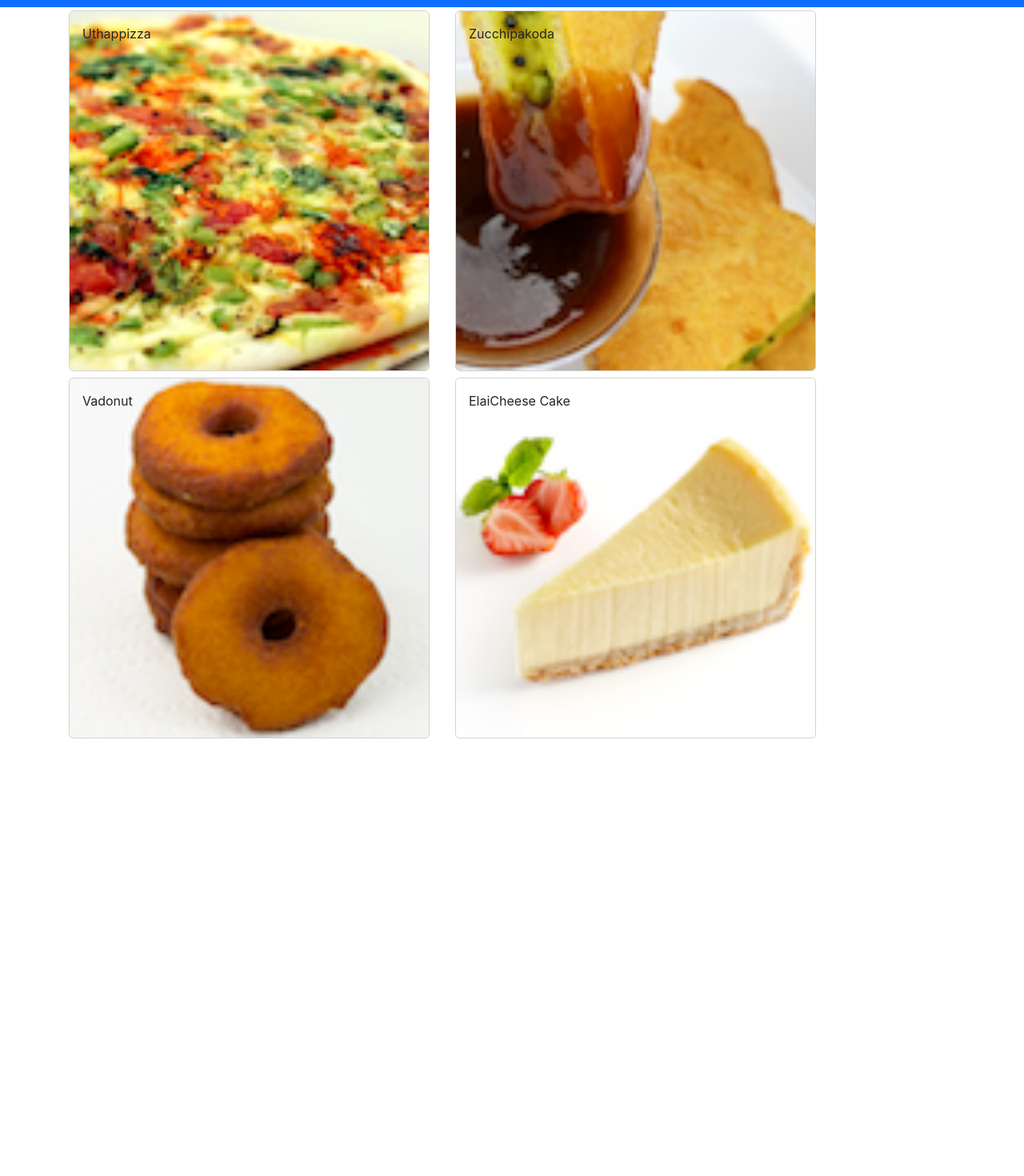
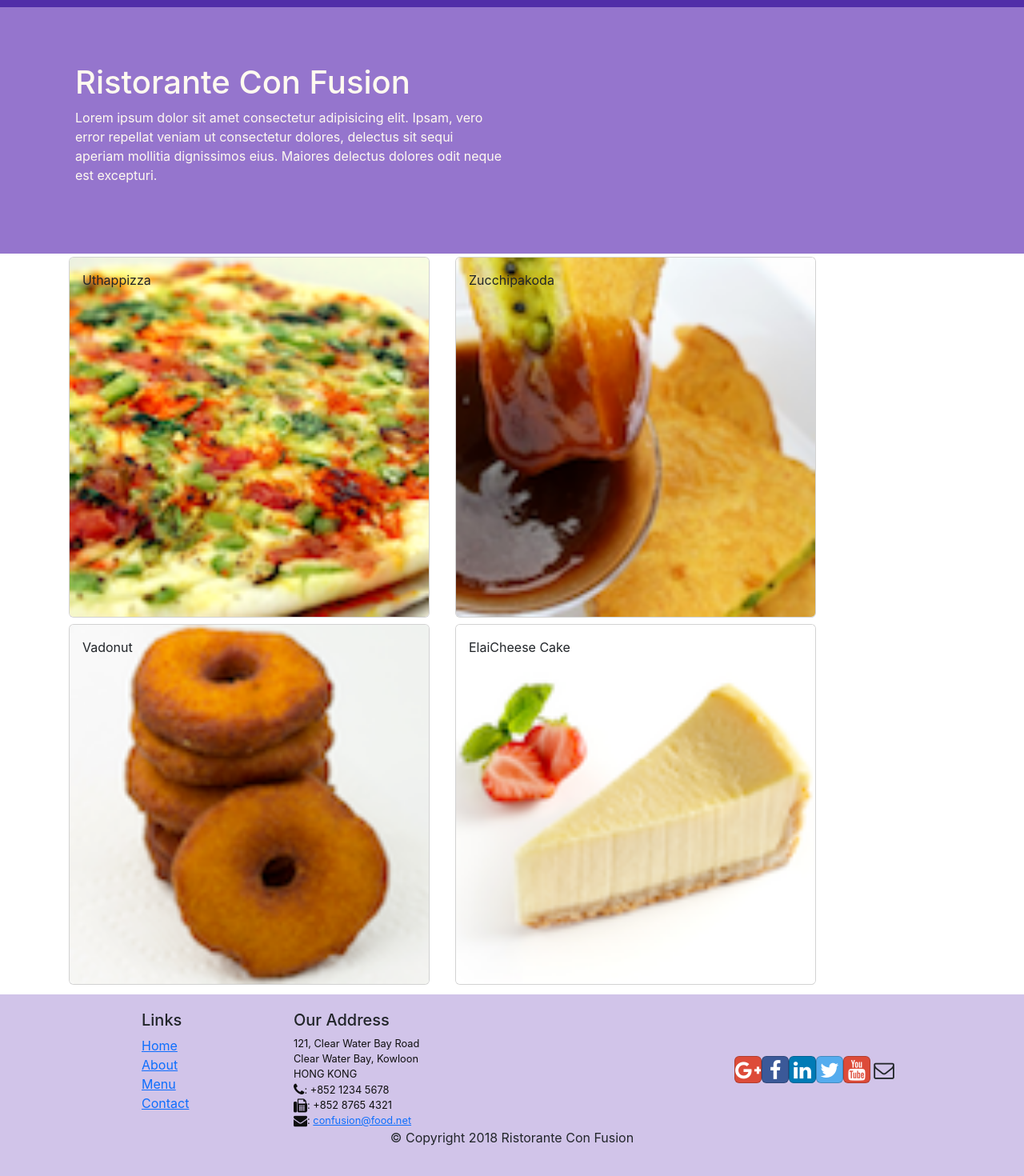
Before and after one commit to rafirm29/react-front-end-web-development, a React (Create React App) app: page /contactus in a window 1280 px wide. Shown: the part 47-1517 px from the top of the page at 80% size. Before the commit the page ends 982 px from the top, so only its background shows below. Built offline with nearby package versions, Linux system fonts and the light colour scheme.

Commit message:
added header and footer component

```diff
--- /dev/null
+++ b/src/App.css
@@ -0,0 +1,33 @@
+.row-header {
+  margin: 0px auto;
+  padding: 0px auto;
+}
+
+.row-content {
+  margin: 0px auto;
+  padding: 50px 0px 50px 0px;
+  border-bottom: 1px ridge;
+  min-height: 400px;
+}
+
+.footer {
+  background-color: #d1c4e9;
+  margin: 0px auto;
+  padding: 20px 0px 20px 0px;
+}
+.jumbotron {
+  padding: 70px 30px 70px 30px;
+  margin: 0px auto;
+  background: #9575cd;
+  color: floralwhite;
+}
+
+address {
+  font-size: 80%;
+  margin: 0px;
+  color: #0f0f0f;
+}
+
+.navbar-dark {
+  background-color: #512da8;
+}
--- a/src/App.js
+++ b/src/App.js
@@ -1,5 +1,6 @@
 import React, { Component } from 'react';
 import Main from './components/MainComponent';
+import './App.css';
 
 export class App extends Component {
   render() {
--- /dev/null
+++ b/src/components/FooterComponent.js
@@ -0,0 +1,90 @@
+import React from 'react';
+
+const Footer = () => {
+  return (
+    <div className="footer">
+      <div className="container">
+        <div className="row justify-content-center">
+          <div className="col-4 offset-1 col-sm-2">
+            <h5>Links</h5>
+            <ul className="list-unstyled">
+              <li>
+                <a href="#">Home</a>
+              </li>
+              <li>
+                <a href="#">About</a>
+              </li>
+              <li>
+                <a href="#">Menu</a>
+              </li>
+              <li>
+                <a href="contactus.html">Contact</a>
+              </li>
+            </ul>
+          </div>
+          <div className="col-7 col-sm-5">
+            <h5>Our Address</h5>
+            <address>
+              121, Clear Water Bay Road
+              <br />
+              Clear Water Bay, Kowloon
+              <br />
+              HONG KONG
+              <br />
+              <i className="fa fa-phone fa-lg"></i>: +852 1234 5678
+              <br />
+              <i className="fa fa-fax fa-lg"></i>: +852 8765 4321
+              <br />
+              <i className="fa fa-envelope fa-lg"></i>:{' '}
+              <a href="mailto:confusion@food.net">confusion@food.net</a>
+            </address>
+          </div>
+          <div className="col-12 col-sm-4 align-self-center">
+            <div className="text-center">
+              <a
+                className="btn btn-social-icon btn-google"
+                href="http://google.com/+"
+              >
+                <i className="fa fa-google-plus"></i>
+              </a>
+              <a
+                className="btn btn-social-icon btn-facebook"
+                href="http://www.facebook.com/profile.php?id="
+              >
+                <i className="fa fa-facebook"></i>
+              </a>
+              <a
+                className="btn btn-social-icon btn-linkedin"
+                href="http://www.linkedin.com/in/"
+              >
+                <i className="fa fa-linkedin"></i>
+              </a>
+              <a
+                className="btn btn-social-icon btn-twitter"
+                href="http://twitter.com/"
+              >
+                <i className="fa fa-twitter"></i>
+              </a>
+              <a
+                className="btn btn-social-icon btn-google"
+                href="http://youtube.com/"
+              >
+                <i className="fa fa-youtube"></i>
+              </a>
+              <a className="btn btn-social-icon" href="mailto:">
+                <i className="fa fa-envelope-o"></i>
+              </a>
+            </div>
+          </div>
+        </div>
+        <div className="row justify-content-center">
+          <div className="col-auto">
+            <p>© Copyright 2018 Ristorante Con Fusion</p>
+          </div>
+        </div>
+      </div>
+    </div>
+  );
+};
+
+export default Footer;
--- /dev/null
+++ b/src/components/HeaderComponent.js
@@ -0,0 +1,33 @@
+import React, { Component } from 'react';
+import { Navbar, NavbarBrand, Jumbotron } from 'reactstrap';
+
+export class Header extends Component {
+  render() {
+    return (
+      <>
+        <Navbar dark>
+          <div className="container">
+            <NavbarBrand href="/">Ravioli Rafioli</NavbarBrand>
+          </div>
+        </Navbar>
+        <Jumbotron>
+          <div className="container">
+            <div className="row row-header">
+              <div className="col-12 col-sm-6">
+                <h1>Ristorante Con Fusion</h1>
+                <p>
+                  Lorem ipsum dolor sit amet consectetur adipisicing elit.
+                  Ipsam, vero error repellat veniam ut consectetur dolores,
+                  delectus sit sequi aperiam mollitia dignissimos eius. Maiores
+                  delectus dolores odit neque est excepturi.
+                </p>
+              </div>
+            </div>
+          </div>
+        </Jumbotron>
+      </>
+    );
+  }
+}
+
+export default Header;
--- a/src/components/MainComponent.js
+++ b/src/components/MainComponent.js
@@ -1,8 +1,9 @@
 import React, { Component } from 'react';
-import { Navbar, NavbarBrand } from 'reactstrap';
 import { DISHES } from '../shared/dishes';
 import Menu from './MenuComponent';
 import DishDetail from './DishdetailComponent';
+import Header from './HeaderComponent';
+import Footer from './FooterComponent';
 
 export class Main extends Component {
   constructor(props) {
@@ -21,11 +22,7 @@
   render() {
     return (
       <div className="App">
-        <Navbar dark color="primary">
-          <div className="container">
-            <NavbarBrand href="/">Ravioli Rafioli</NavbarBrand>
-          </div>
-        </Navbar>
+        <Header />
         <Menu
           dishes={this.state.dishes}
           onClick={(dishId) => this.onDishSelect(dishId)}
@@ -37,6 +34,7 @@
             )[0]
           }
         />
+        <Footer />
       </div>
     );
   }
```
